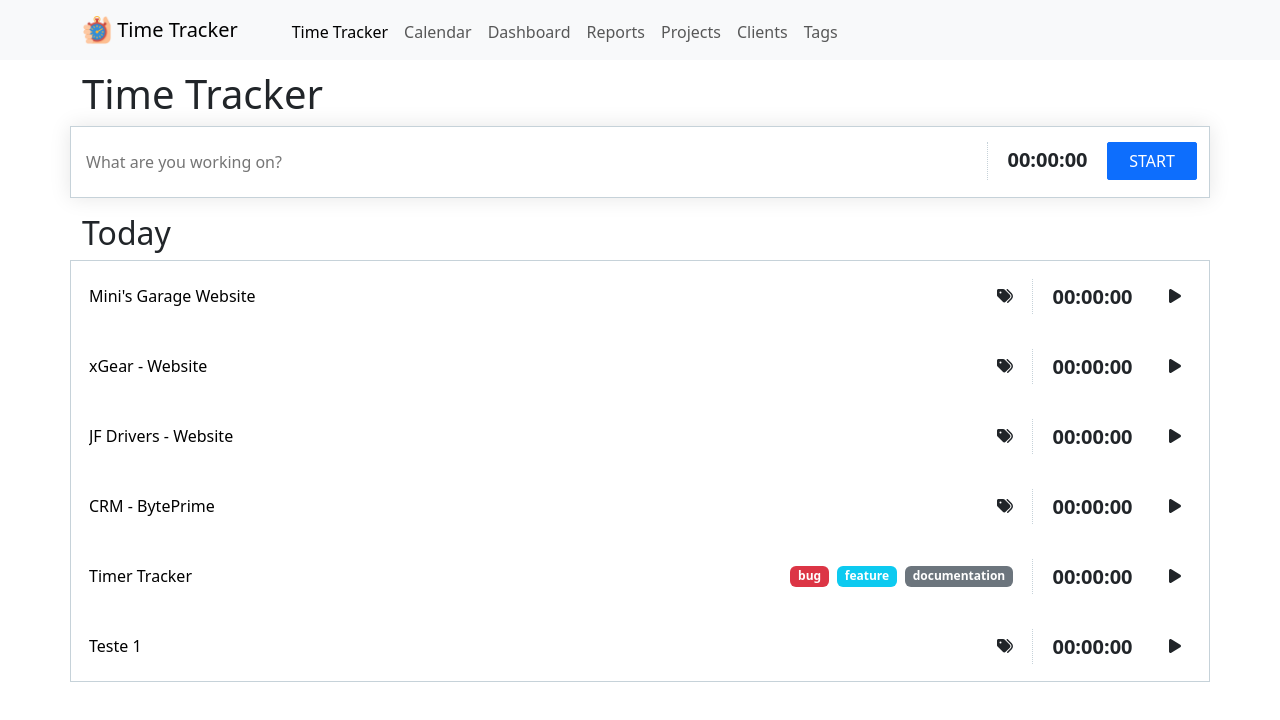
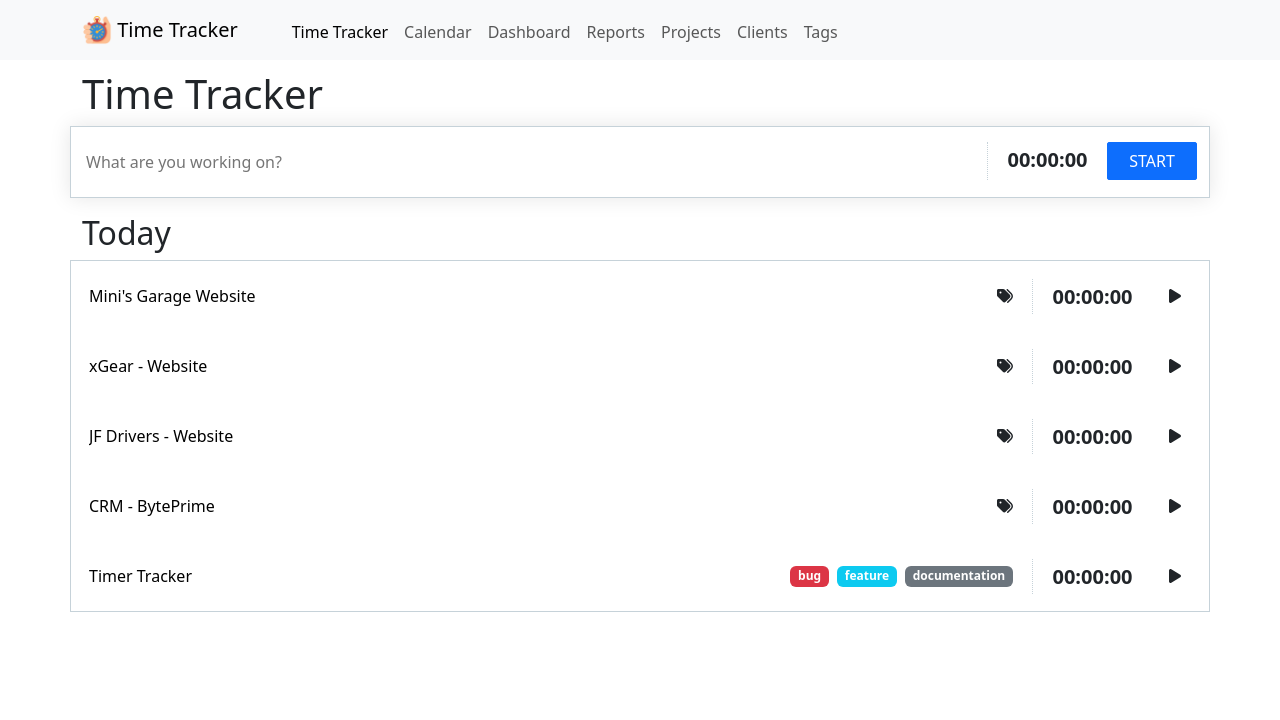
Before and after one commit to ifredamg/time-tracker, a React (Create React App) app: page / in a window 1280 px wide. Shown: the top 720 px of the page. Built offline with nearby package versions, Linux system fonts and the light colour scheme; data requests are answered from the project's data file.

Commit message:
Some fixes in recording session.

```diff
--- a/db.json
+++ b/db.json
@@ -48,12 +48,6 @@
         }
       ],
       "id": "d1f4"
-    },
-    {
-      "id": 1,
-      "description": "Teste 1",
-      "start_date": "2024-06-05T12:32:50.868Z",
-      "end_date": "2024-06-05T12:32:57.562Z"
     }
   ]
 }
--- a/src/components/SessionCreate.js
+++ b/src/components/SessionCreate.js
@@ -35,6 +35,7 @@ function SessionCreate() {
             createSession(startDate, new Date(), description);
             setStartDate(null);
             setDescription('');
+            setSeconds(0);
         }
         else {
             setStartDate(new Date());
@@ -55,7 +56,7 @@ function SessionCreate() {
     return (
         <div className="row session-create-row">
             <div className="col-12 col-md-6">
-                <InputText onChange={handleChange} placeholder="What are you working on?" className="w-100" />
+                <InputText onChange={handleChange} value={description} placeholder="What are you working on?" className="w-100" />
             </div>
 
             <div className="col-12 col-md-6">
```
